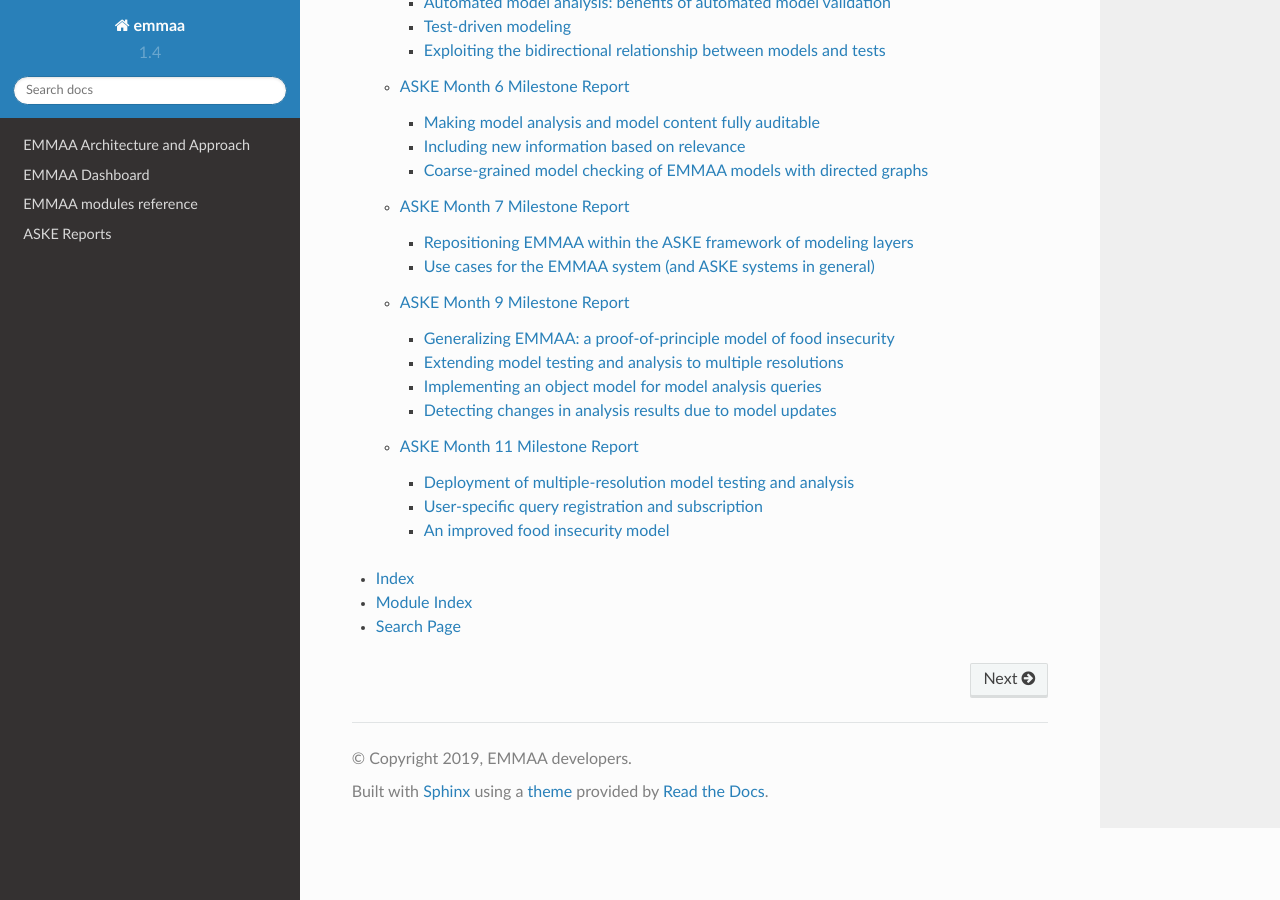
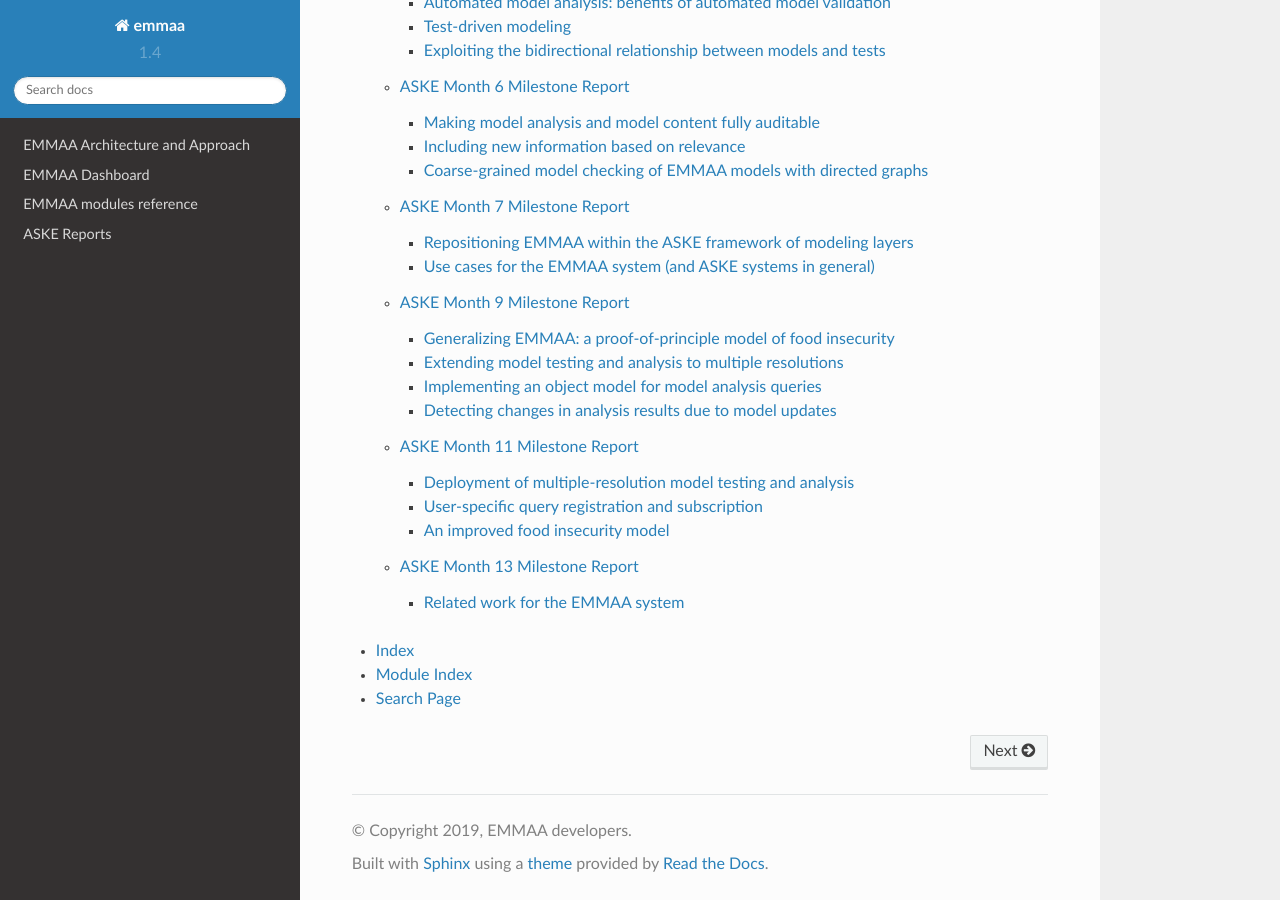
Before and after one commit to gyorilab/emmaa, a Sphinx documentation site: the page built from doc/index.rst, in a window 1280 px wide and 900 px high, scrolled down 2025 px. Built offline with Sphinx 7.4.7 and the Read the Docs theme 2.0.0, drawn with Linux system fonts in a browser that asks for light colours; some of the changed lines change nothing that is shown.

Commit message:
Initial draft of M13 report

```diff
--- a/doc/reports/index.rst
+++ b/doc/reports/index.rst
@@ -14,3 +14,4 @@ Scientific Knowledge Extraction (ASKE) program.
    month7_report
    month9_report
    month11_report
+   month13_report
--- /dev/null
+++ b/doc/reports/month13_report.rst
@@ -0,0 +1,80 @@
+ASKE Month 13 Milestone Report
+==============================
+
+Related work for the EMMAA system
+---------------------------------
+
+We are not aware of any meta-modeling systems coupling machine-assembled models
+to automated analysis, in molecular biology or other fields. To the best of our
+knowledge, the EMMAA system is the first of its kind.
+
+Nevertheless, members of the cancer biology community have argued for the
+usefulness of such a system - if it existed - for instance, in a perspective
+piece by Carvunis & Ideker (2016). Despite the fact that EMMAA is unique as an
+integrated system, there does exist a body of pre-existing work related to
+individual component technologies of the system.
+
+Mathematical and causal modeling has been widely applied in systems biology,
+where a multitude of model types (ordinary and partial differential equations,
+Boolean and logical models, probabilistic graphical models, etc.) have been
+used to represent the behavior of biochemical mechanisms (Aldridge et al.,
+2006). However, such models are difficult and time consuming to build, and
+require special mathematical and computational expertise. To address this,
+EMMAA draws on novel tools allowing the automated assembly of mathematical
+models directly from text (INDRA; Gyori et al., 2017).
+
+There also exists a large body of work in text mining in biomedicine (Ananiadou
+et al., 2006), motivated by the fact that around 3,200 new publications appear
+every day - too much for any human expert to keep up with. However, the output
+of these systems have thus far not been combined (EMMAA currently integrates
+and aligns output from 4 different text mining systems: REACH
+(Valenzuela-Escárcega et al., 2019), Sparser (McDonald et al., 2016),
+TRIPS/DRUM (Allen et. al., 2015) and RLIMS-P (Torii et al., 2015)) and made
+available for natural language querying by users. Recently, a graphical user
+interface was proposed to explore causal relations extracted by a single
+reading system (Barbosa et al., 2019). However, the causal networks built using
+this system do not make use of the knowledge assembly procedures built into
+EMMAA, including correction of systematic reading errors, and assessment of
+redundance, relevance, and believability.
+
+Further, several large human-curated knowledge-bases for molecular mechanisms
+have been developed (Cerami et al, 2010, Croft et al., 2013), and can be
+queried through their respective websites through standard web forms. Finally,
+large repositories of experimental and clinical data are routinely used in
+biomedicine (Keenan et al., 2018, Tomczak et al., 2015). However, while such
+repositories exist, they grow only through manual curation and are often out of
+date.
+
+Finally, while the concept of model testing and validation, either static or
+dynamic, is not new, this has (to our knowledge) only been applied to specific
+models in isolated modeling studies. There exists no framework for the
+systematic evaluation of domain models with respect to relevant tests; nor are
+there any previous demonstrations of the use of text mining to automatically
+grow a body of observations for use in model evaluation.
+
+References
+~~~~~~~~~~
+
+Aldridge, B. B., Burke, J. M., Lauffenburger, D. A., & Sorger, P. K. (2006). Physicochemical modelling of cell signalling pathways. Nature cell biology, 8(11), 1195.
+
+Gyori, B. M., Bachman, J. A., Subramanian, K., Muhlich, J. L., Galescu, L., & Sorger, P. K. (2017). From word models to executable models of signaling networks using automated assembly. Molecular systems biology, 13(11).
+
+Ananiadou, S., & McNaught, J. (2005). Text mining for biology and biomedicine (pp. 1-12). London: Artech House.
+
+Valenzuela-Escárcega, M. A., Babur, Ö., Hahn-Powell, G., Bell, D., Hicks, T., Noriega-Atala, E., ... & Morrison, C. T. (2018). Large-scale automated machine reading discovers new cancer-driving mechanisms. Database, 2018.
+
+McDonald, D., Friedman, S., Paullada, A., Bobrow, R., & Burstein, M. (2016, March). Extending biology models with deep NLP over scientific articles. In Workshops at the Thirtieth AAAI Conference on Artificial Intelligence.
+
+Allen, J., de Beaumont, W., Galescu, L., & Teng, C. M. (2015, July). Complex Event Extraction using DRUM. In Proceedings of BioNLP 15 (pp. 1-11).
+
+Torii, M., Arighi, C. N., Li, G., Wang, Q., Wu, C. H., & Vijay-Shanker, K. (2015). RLIMS-P 2.0: a generalizable rule-based information extraction system for literature mining of protein phosphorylation information. IEEE/ACM Transactions on Computational Biology and Bioinformatics (TCBB), 12(1), 17-29.
+
+Barbosa, G. C., Wong, Z., Hahn-Powell, G., Bell, D., Sharp, R., Valenzuela-Escárcega, M. A., & Surdeanu, M. (2019, June). Enabling Search and Collaborative Assembly of Causal Interactions Extracted from Multilingual and Multi-domain Free Text. In Proceedings of the 2019 Conference of the North American Chapter of the Association for Computational Linguistics (Demonstrations) (pp. 12-17).
+
+Cerami, E. G., Gross, B. E., Demir, E., Rodchenkov, I., Babur, Ö., Anwar, N., ... & Sander, C. (2010). Pathway Commons, a web resource for biological pathway data. Nucleic acids research, 39, D685-D690.
+
+Croft, D., Mundo, A. F., Haw, R., Milacic, M., Weiser, J., Wu, G., ... & Jassal, B. (2013). The Reactome pathway knowledgebase. Nucleic acids research, 42(D1), D472-D477.
+
+Keenan, A. B., Jenkins, S. L., Jagodnik, K. M., Koplev, S., He, E., Torre, D., ... & Kuleshov, M. V. (2018). The library of integrated network-based cellular signatures NIH program: system-level cataloging of human cells response to perturbations. Cell systems, 6(1), 13-24.
+
+Tomczak, K., Czerwińska, P., & Wiznerowicz, M. (2015). The Cancer Genome Atlas (TCGA): an immeasurable source of knowledge. Contemporary oncology, 19(1A), A68.
```
